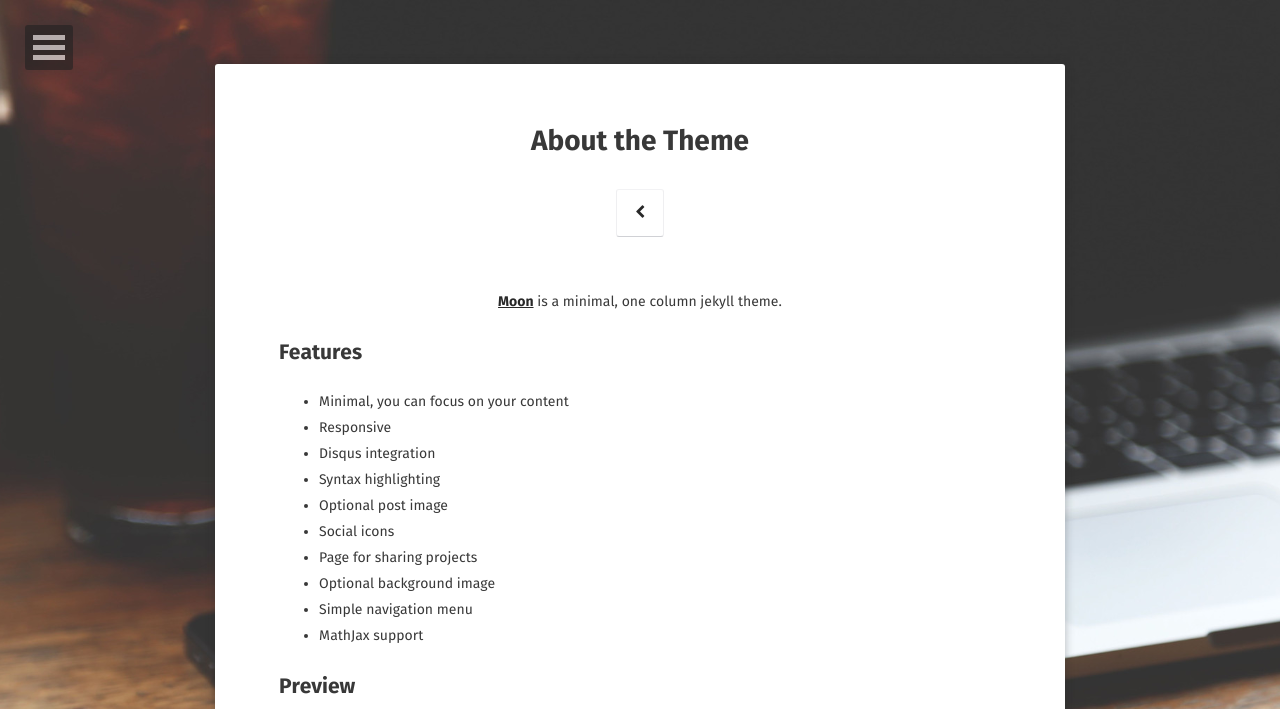
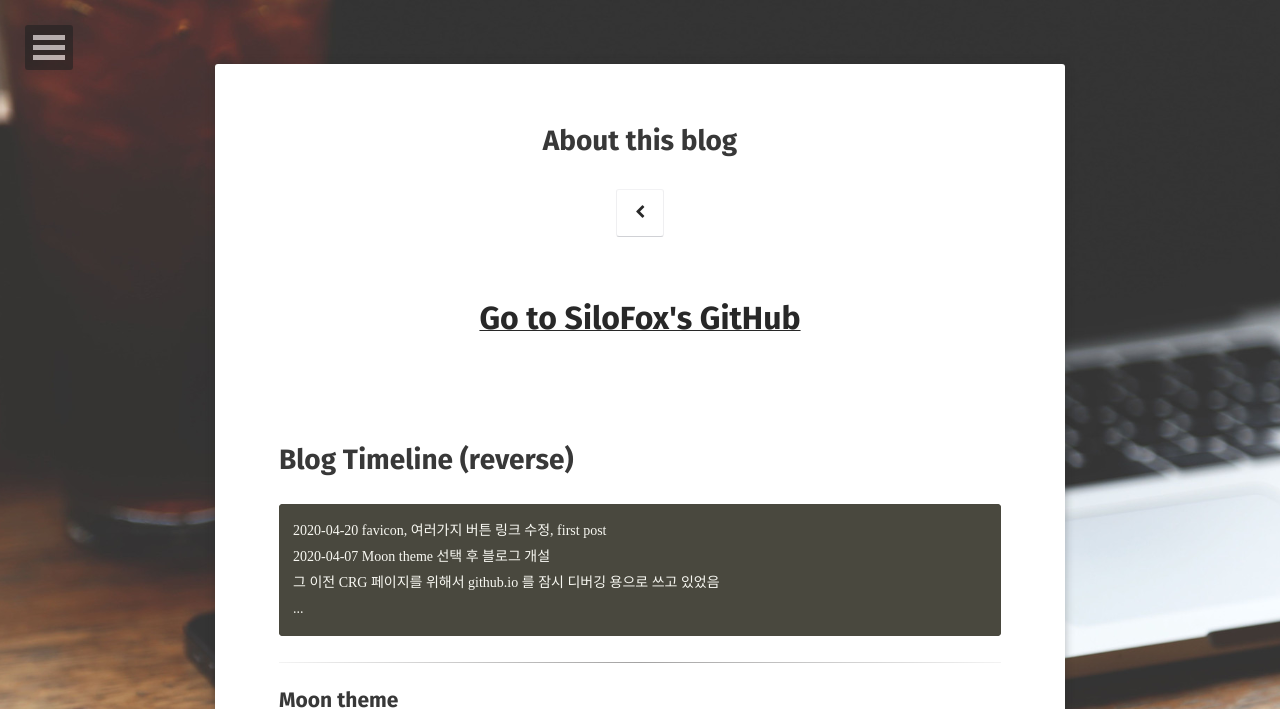
Before and after one commit to siloFoX/siloFoX.github.io, a Jekyll site: the page built from about/index.md, in a window 1280 px wide and 900 px high, cut to the strip 0-709 px from the top of the window. Built offline with Jekyll 4.4.1, drawn with Linux system fonts in a browser that asks for light colours; some web fonts are replaced.

Commit message:
Update about file & activate comment

```diff
--- a/_config.yml
+++ b/_config.yml
@@ -1,6 +1,6 @@
 # Site
 title:              SiloFox
-bio:                '아직 수정할 부분이 많은 블로그네요.. 2020-04-20'
+bio:                'first post! 2020-04-20'
 description:        "잘 좀 해보자!"
 reading_time:       true
 words_per_minute:   200
@@ -31,7 +31,7 @@ sass:
   style:            compressed
 
 # Comments
-disqus_shortname:   taylantatli
+disqus_shortname:   silofox
 
 # Social
 # if you don't have any of social below, comment the line.
@@ -57,8 +57,8 @@ instagram:          silofox1.0
 #foursquare:        username
 # steam:
 #dribbble:          username
-#youtube:           username
-#youtube-channel:   channel
+# youtube:           username
+youtube-channel:    UCbH1WibCcg5-lZD9vVaMT0A
 #soundcloud:        username
 #weibo:             username
 #flickr:            username
--- a/_layouts/post-list.html
+++ b/_layouts/post-list.html
@@ -28,7 +28,7 @@ layout: compress
                         <li class="wow fadeInLeft" data-wow-duration="1.5s">
                             <a class="zoombtn" href="{{ site.url }}{{ post.url }}">{{ post.title }}</a>
                             <p>{{ post.excerpt }}</p>
-                            <a href="{{ site.url }}{{ post.url }}" class="btn zoombtn">Read More</a>
+                            <!-- <a href="{{ site.url }}{{ post.url }}" class="btn zoombtn">Read More</a> -->
                         </li>
                     </ul>
                         {% endif %}
--- a/about/index.md
+++ b/about/index.md
@@ -1,12 +1,26 @@
 ---
 layout: page
-title: About the Theme
-tags: [about, Jekyll, theme, moon]
+title: About this blog
+tags: [about, Jekyll, theme, silofox, blog]
 date: 2016-03-21
 comments: false
 ---
 
-<center><a href="http://taylantatli.github.io/Moon"><b>Moon</b></a> is a minimal, one column jekyll theme.</center>
+<center><a href = "https://github.com/siloFoX"><font size = "6"><b>Go to SiloFox's GitHub</b></font></a></center>
+<br><br>
+
+
+# Blog Timeline (reverse)
+
+
+    2020-04-20 favicon, 여러가지 버튼 링크 수정, first post
+    2020-04-07 Moon theme 선택 후 블로그 개설
+    그 이전 CRG 페이지를 위해서 github.io 를 잠시 디버깅 용으로 쓰고 있었음
+    ...
+
+---
+
+## Moon theme
 
 ## Features
 * Minimal, you can focus on your content
```
Also changed, not shown: _posts/2020-04-20-javascript-undefined.md (added, +14 -0 lines).
